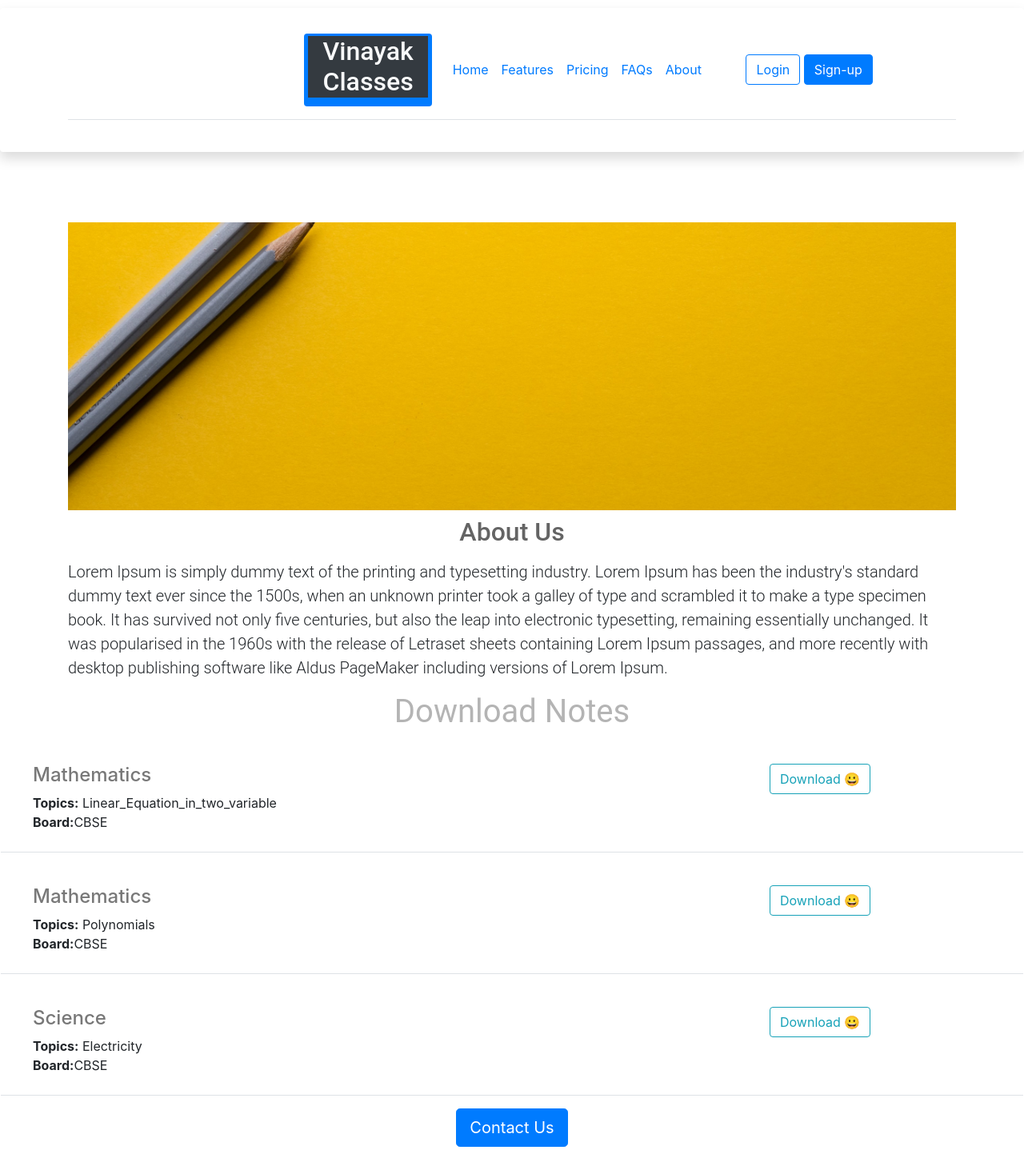
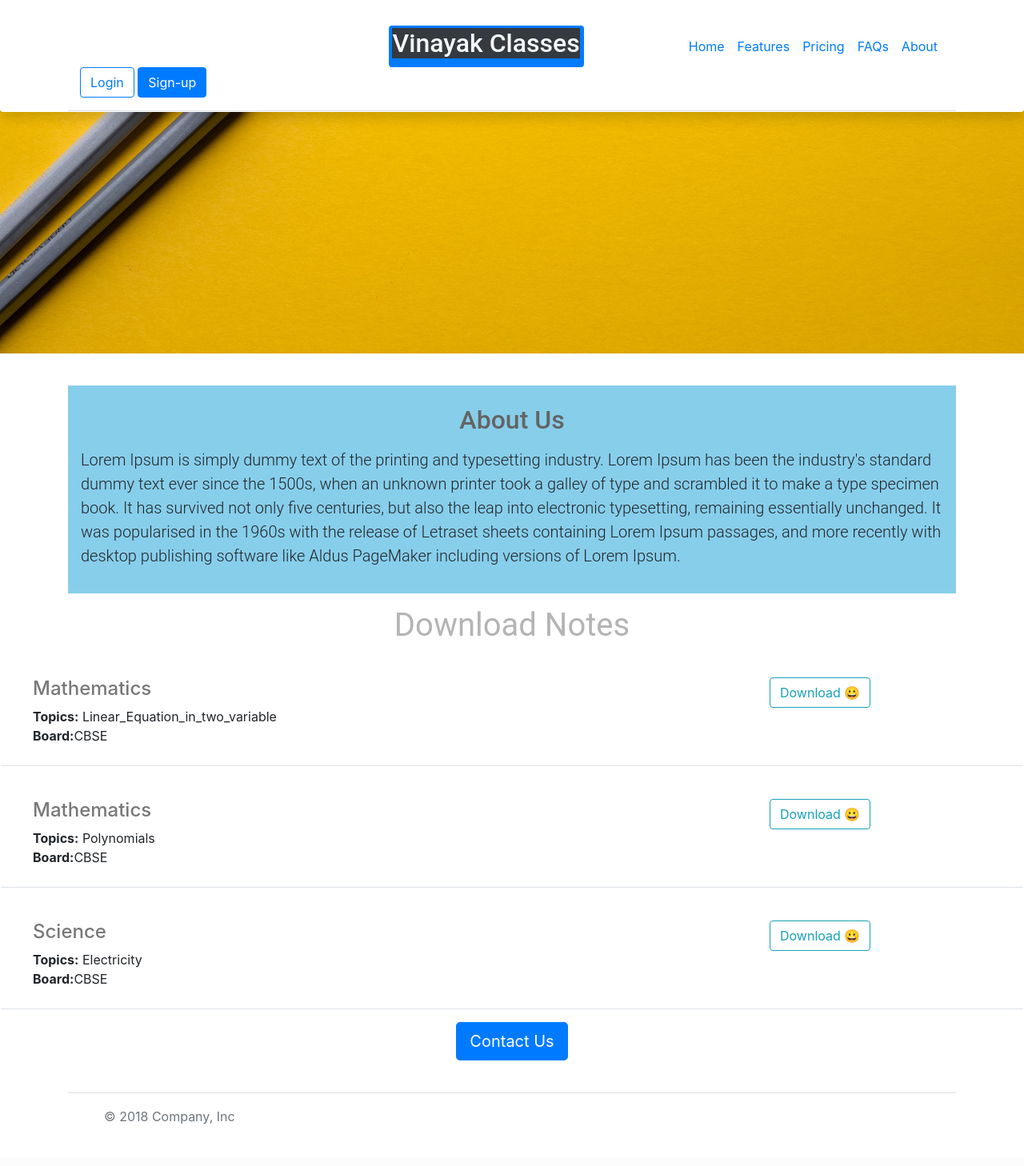
Before and after one commit to kartikeyakushwaha/KarVin-website, a Flask app: page / in a window 1280 px wide. Shown: the whole page at 80% size. After the commit the page ends 1406 px from the top, so only its background shows below. Run offline with Flask 2, Linux system fonts and the light colour scheme.

Commit message:
add things

```diff
--- /dev/null
+++ b/templates/footer.html
@@ -0,0 +1,18 @@
+<div class="b-example-divider"></div>
+
+<div class="container">
+  <footer class="d-flex flex-wrap justify-content-between align-items-center py-3 my-4 border-top">
+    <div class="col-md-4 d-flex align-items-center">
+      <a href="/" class="mb-3 me-2 mb-md-0 text-muted text-decoration-none lh-1">
+        <svg class="bi" width="30" height="24"><use xlink:href="#bootstrap"/></svg>
+      </a>
+      <span class="mb-3 mb-md-0 text-muted">&copy; 2018 Company, Inc</span>
+    </div>
+
+    <ul class="nav col-md-4 justify-content-end list-unstyled d-flex">
+      <li class="ms-3"><a class="text-muted" href="#"><svg class="bi" width="24" height="24"><use xlink:href="#twitter"/></svg></a></li>
+      <li class="ms-3"><a class="text-muted" href="#"><svg class="bi" width="24" height="24"><use xlink:href="#instagram"/></svg></a></li>
+      <li class="ms-3"><a class="text-muted" href="#"><svg class="bi" width="24" height="24"><use xlink:href="#facebook"/></svg></a></li>
+    </ul>
+  </footer>
+</div>
--- a/templates/home.html
+++ b/templates/home.html
@@ -35,17 +35,24 @@
 </head>
   <body>
     {%include 'nav.html'%}
+    <br>
+    <br>
+    <br>
+    <img src="https://KarVin-website-1.kartikeyakushwa.repl.co/static/banner.jpg" class="img-fluid" alt="..." id="banner">
     <div class="p-3 mb-2 bg-info-subtle text-emphasis-info">
     <div class="container" >
     <h1 class="text-center mt-2 mb-4">
 
     </h1>
-      <img src="https://KarVin-website-1.kartikeyakushwa.repl.co/static/banner.jpg" class="img-fluid" alt="..." id="banner">
+
+   <div class="p-3 mb-2 bg-info-subtle text-emphasis-info.text-primary" style="background-color:skyblue  " >
 
     <h2 class="text-center mt-2 mb-3">About Us</h2>
     <p class="lead">
       Lorem Ipsum is simply dummy text of the printing and typesetting industry. Lorem Ipsum has been the industry's standard dummy text ever since the 1500s, when an unknown printer took a galley of type and scrambled it to make a type specimen book. It has survived not only five centuries, but also the leap into electronic typesetting, remaining essentially unchanged. It was popularised in the 1960s with the release of Letraset sheets containing Lorem Ipsum passages, and more recently with desktop publishing software like Aldus PageMaker including versions of Lorem Ipsum.
  </p>
+
+  </div>
     <h1 class="text-center mt-2 mt-3">
       Download Notes
 
@@ -65,6 +72,7 @@
       Contact Us
    </button ></div>
     </div>
+    {%include 'footer.html'%}
   </body>
 
 </html>
--- a/templates/nav.html
+++ b/templates/nav.html
@@ -1,12 +1,12 @@
 <div style="height:10px"></div>
-<nav class="shadow p-3 mb-5 bg-body-tertiary rounded  bg-white">
+<nav class="shadow p-3 mb-5 bg-body-tertiary rounded  fixed-top bg-white" style="height:140px">
 
   <div class="container">
     <header class="d-flex flex-wrap align-items-center justify-content-center justify-content-md-between py-3 mb-4 border-bottom">
       <a href="/" class="d-flex align-items-center col-md-3 mb-2 mb-md-0 text-dark text-decoration-none">
         <svg class="bi me-2" width="40" height="32" role="img" aria-label="Bootstrap"><use xlink:href="#bootstrap"/></svg>
       </a>
-    <div class="badge bg-primary text-wrap" style="width:10rem;">
+    <div class="badge bg-primary text-wrap" style="width:10rem ,align:left">
   <h2 class="text-light bg-dark">Vinayak Classes</h2>
 </div>
       <ul class="nav col-12 col-md-auto mb-2 justify-content-center mb-md-0">
```
Also changed, not shown: 1 other file.
